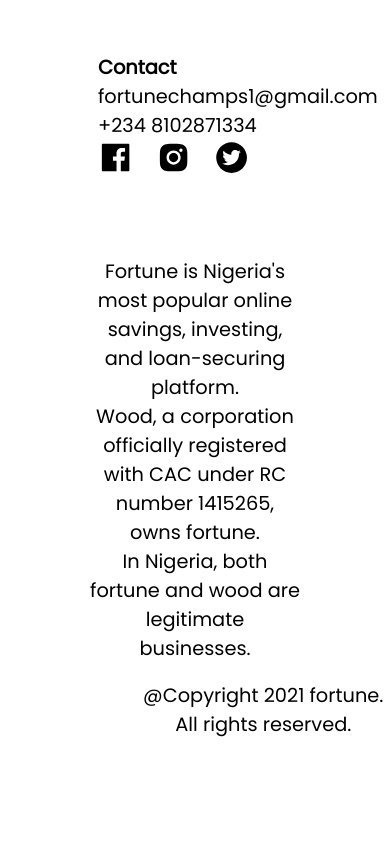
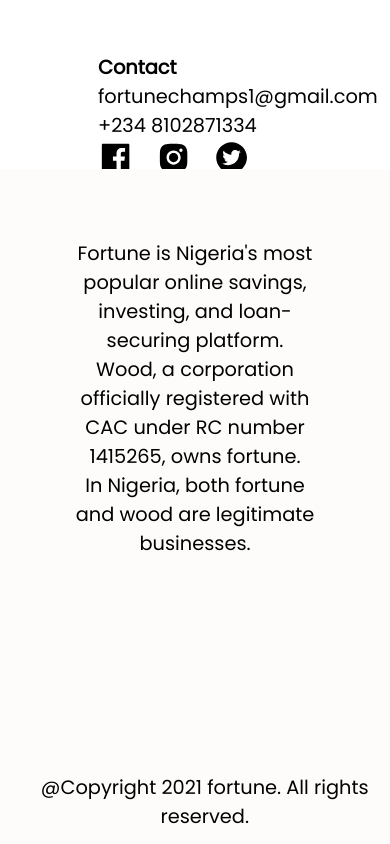
Before and after one commit to fortune-elite/fortune-app, a React (Create React App) app: page / in a window 390 px wide. Shown: the part 9770-10614 px from the top of the page. Before the commit the page ends 10521 px from the top, so only its background shows below. Built offline with nearby package versions, Linux system fonts and the light colour scheme; the HTML template or start-up script is replaced by a standard one.

Commit message:
working on all pages

```diff
--- a/src/components/CompanyLinks.js
+++ b/src/components/CompanyLinks.js
@@ -1,4 +1,3 @@
-import React from 'react';
 import './css/CompanyLinks.css';
 import {AiFillFacebook, AiFillInstagram, AiFillTwitterCircle} from 'react-icons/ai'
 
--- a/src/components/Footer.js
+++ b/src/components/Footer.js
@@ -1,4 +1,3 @@
-import React from 'react'
 import './css/Footer.css'
 
 const Footer = () => {
--- a/src/components/css/Footer.css
+++ b/src/components/css/Footer.css
@@ -1,4 +1,6 @@
 .footer {
+    height: 100vh;
+    background-color: var(--mainBackground);
     text-align: center;
     padding:5rem;
     position: relative;
@@ -9,3 +11,35 @@
     bottom: 2%;
     left: 35%;
 }
+
+@media screen and (max-width:1024px){
+    .footer {
+        height: 100vh;
+        background-color: var(--mainBackground);
+        text-align: center;
+        padding:5rem;
+        position: relative;
+    }
+
+    .copyright {
+        position: absolute;
+        bottom: 2%;
+        left: 35%;
+    }
+}
+
+@media screen and (max-width:480px){
+    .footer {
+        height: 80vh;
+        background-color: var(--mainBackground);
+        text-align: center;
+        padding:4rem;
+        position: relative;
+    }
+
+    .copyright {
+        position: absolute;
+        bottom: 2%;
+        left: 5%;
+    }
+}
```
